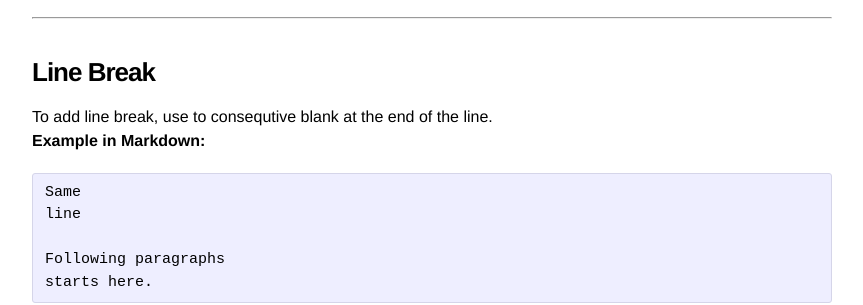
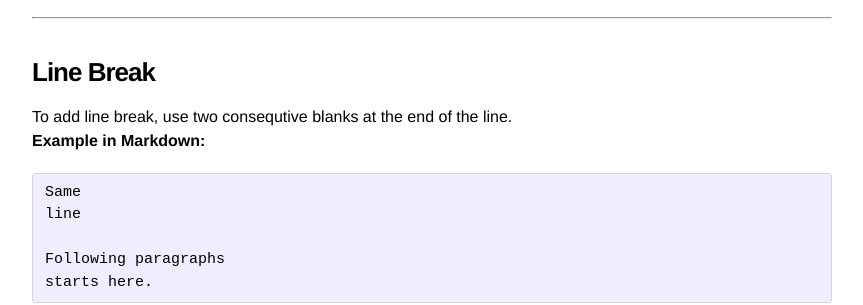
Before and after one commit to irvinleegc/irvinleegc.github.io, a Jekyll site: the page built from _posts/2017-01-09-Markdown-Syntax.md, in a window 1280 px wide and 900 px high, scrolled down 706 px. Shown: the part 152-457 px from the top of the window, without its empty margins (208-1071 px from the left). Built offline with Jekyll 4.4.1, drawn with Linux system fonts in a browser that asks for light colours; comment, search, counter and statistics services are not loaded.

Commit message:
Update 2017-01-09-Markdown-Syntax.md

````diff
--- a/_posts/2017-01-09-Markdown-Syntax.md
+++ b/_posts/2017-01-09-Markdown-Syntax.md
@@ -32,7 +32,7 @@ header2
 -------------------
 
 ### **Line Break**
-To add line break, use to consequtive blank at the end of the line.
+To add line break, use two consequtive blanks at the end of the line.
 **Example in Markdown:**
 ```Markdown
 Same
````
